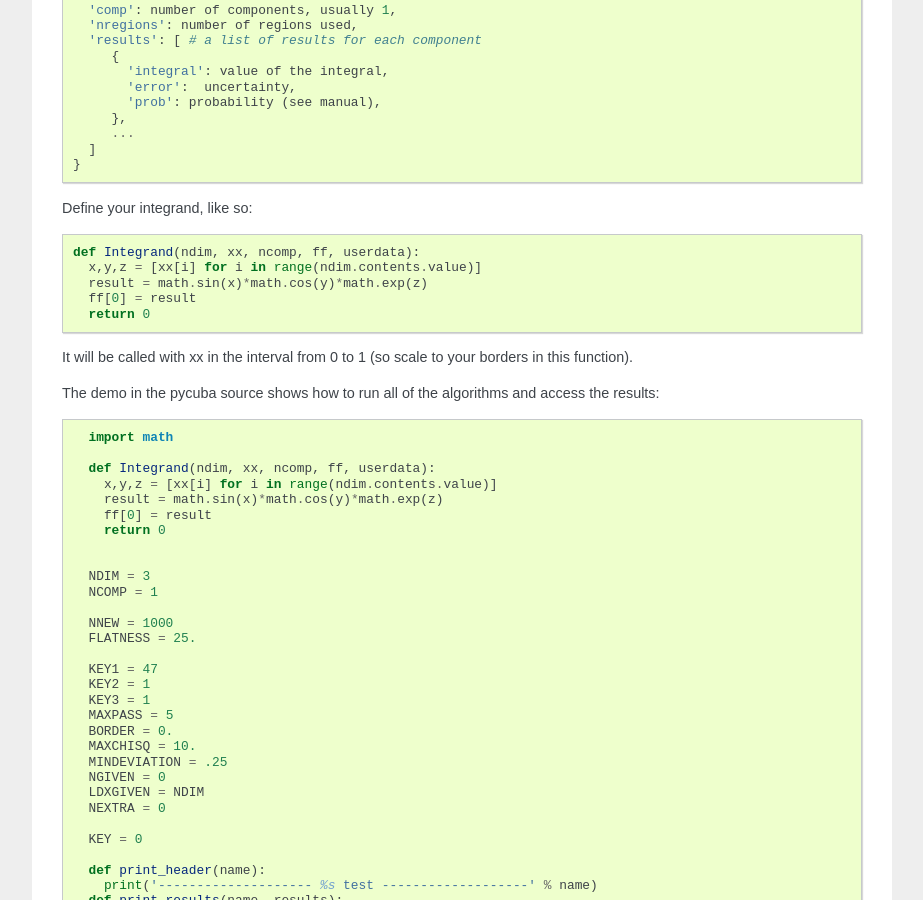
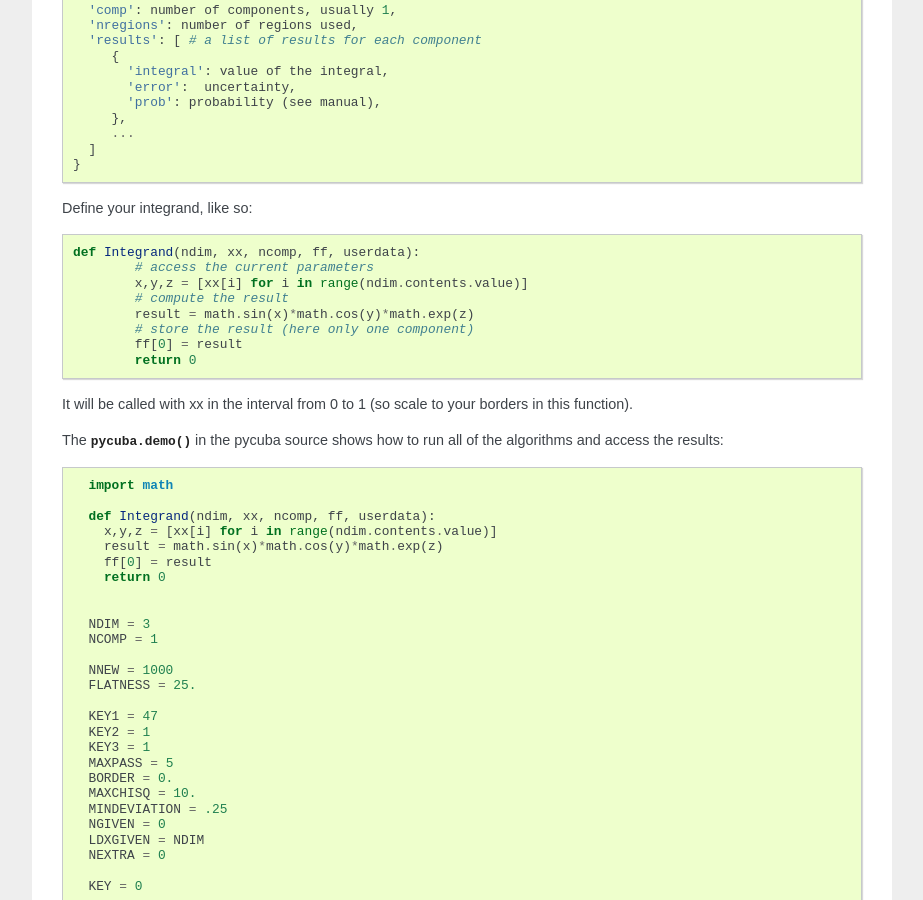
Before and after one commit to JohannesBuchner/PyMultiNest, a Sphinx documentation site: the page built from doc/pycuba.rst, in a window 1280 px wide and 900 px high, scrolled down 379 px. Shown: the whole window, without its empty margins (198-1121 px from the left). Built offline with Sphinx 7.4.7, drawn with Linux system fonts in a browser that asks for light colours.

Commit message:
a bit more doc on the pycuba integrand

```diff
--- a/doc/pycuba.rst
+++ b/doc/pycuba.rst
@@ -35,16 +35,19 @@ Define your integrand, like so:
 
 .. code-block:: python
 
-  def Integrand(ndim, xx, ncomp, ff, userdata):
-    x,y,z = [xx[i] for i in range(ndim.contents.value)]
-    result = math.sin(x)*math.cos(y)*math.exp(z)
-    ff[0] = result
-    return 0
+	def Integrand(ndim, xx, ncomp, ff, userdata):
+		# access the current parameters
+		x,y,z = [xx[i] for i in range(ndim.contents.value)]
+		# compute the result
+		result = math.sin(x)*math.cos(y)*math.exp(z)
+		# store the result (here only one component)
+		ff[0] = result
+		return 0
 
 It will be called with xx in the interval from 0 to 1 (so scale to your borders
 in this function).
 
-The demo in the pycuba source shows how to run all of the algorithms and access the results:
+The :py:func:`pycuba.demo` in the pycuba source shows how to run all of the algorithms and access the results:
 
 .. literalinclude:: ../pycuba/__init__.py
 	:language: python
```
